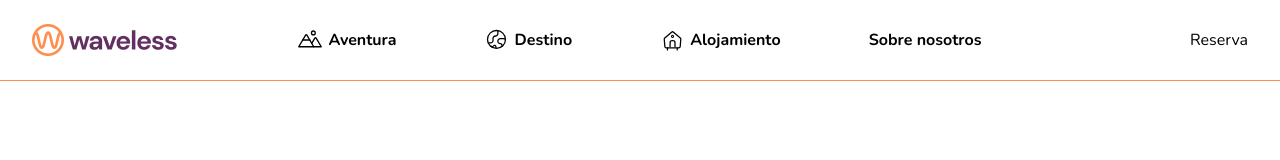
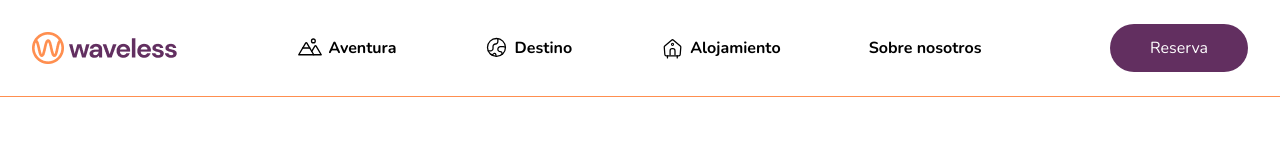
Before and after one commit to victortoyos/prueba-avoris, a website built with Vite: page index.html in a window 1280 px wide. Built offline with nearby package versions, Linux system fonts and the light colour scheme.

Commit message:
feat: add Book button to header

```diff
--- a/index.html
+++ b/index.html
@@ -29,7 +29,7 @@
           </li>
         </ul>
       </nav>
-      <a class="ml-auto hidden tablet:block" href="#">Reserva</a>
+      <button class="button header__cta ml-auto hidden tablet:inline-flex" href="#">Reserva</button>
       <button
         class="header__menu-toggle tablet:hidden"
         aria-label="Abrir menú"
--- a/src/styles/base/_variables.scss
+++ b/src/styles/base/_variables.scss
@@ -5,6 +5,6 @@
   --color-surface: #FBF6F4;
   --color-border: #e0d9e0;
   --color-accent: #ff8f50;
-
+  --color-accent-dark: #b85c28;
   --color-on-accent: var(--color-text);
 }
--- /dev/null
+++ b/src/styles/components/_buttons.scss
@@ -0,0 +1,33 @@
+.button {
+  --button-bg: var(--color-primary);
+  --button-text: #fff;
+
+  display: inline-flex;
+  align-items: center;
+  justify-content: center;
+  border-radius: 999px;
+  background-color: var(--button-bg);
+  color: var(--button-text);
+  cursor: pointer;
+  padding: 0.75rem 2.5rem;
+
+  &--secondary {
+    --button-bg: #fff;
+    --button-text: var(--color-primary);
+  }
+
+  &--accent {
+    --button-bg: var(--color-accent);
+    --button-border: var(--color-accent);
+    --button-text: var(--color-on-accent);
+  }
+
+  &:hover {
+    background-color: var(--color-accent);
+  }
+
+  &:focus-visible {
+    outline: 2px solid var(--color-primary);
+    outline-offset: 2px;
+  }
+}
--- a/src/styles/main.scss
+++ b/src/styles/main.scss
@@ -1,6 +1,7 @@
 @use './base/typography';
 @use './base/variables';
 @use './components/header';
+@use './components/buttons';
 
 @tailwind base;
 @tailwind components;
```
